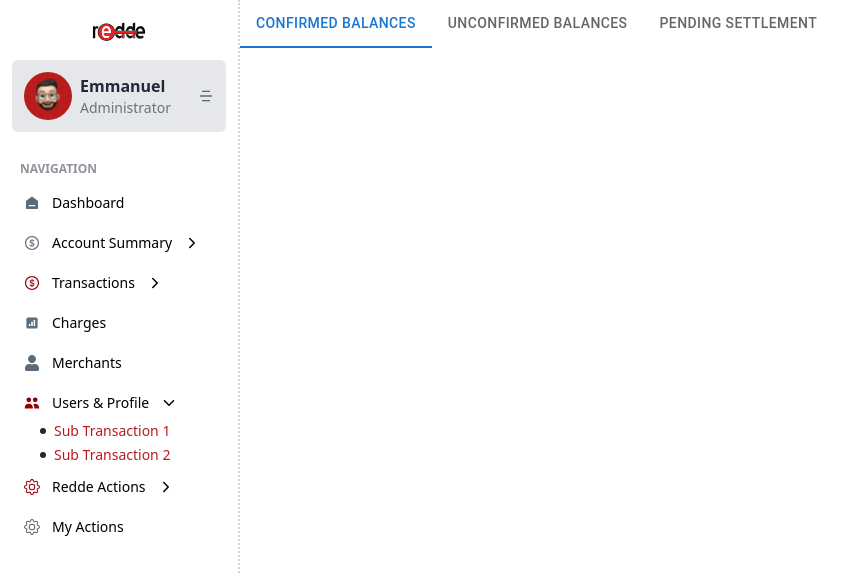
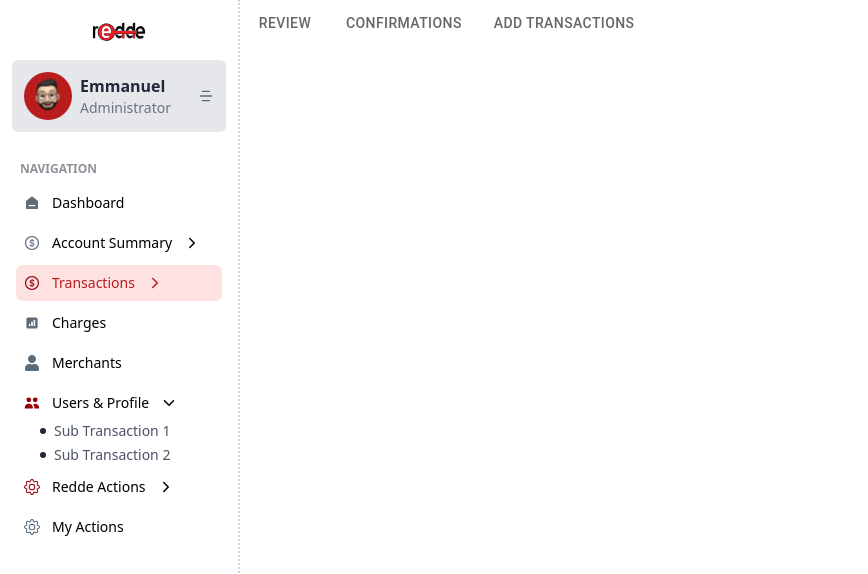
Before and after one commit to ellie-ctrl35/myapp, a React (Create React App) app: page /transactions in a window 1280 px wide. Shown: the top 574 px of the page, without its empty margins (0-868 px from the left). Built offline with nearby package versions, Linux system fonts and the light colour scheme.

Commit message:
Refactor: Sidenavs

```diff
--- a/src/Tabs/TransactionsTab.js
+++ b/src/Tabs/TransactionsTab.js
@@ -1,9 +1,8 @@
 import { BrowserRouter as Router, Route, Routes, Link, useLocation } from 'react-router-dom';
 import { Tabs, Tab } from '@mui/material';
 import Transaction from '../pages/Transactions/Transaction';
-import UnConfirmations from '../pages/AccountSummary/UnConfirmations';
-import PendingSettlement from '../pages/AccountSummary/PendingSettlement';
 import AddTransactions from '../pages/Transactions/AddTransactions';
+import Confirmations from '../pages/Transactions/Confirmations';
 
 
 const TransactionsTabs = () => {
@@ -13,14 +12,14 @@ const TransactionsTabs = () => {
     return (
       <div>
         <Tabs value={currentTab} aria-label="transactions tabs">
-          <Tab label="Confirmed Balances" value="confirmed-balances" component={Link} to="/transactions/confirmed-balances" />
-          <Tab label="Unconfirmed Balances" value="unconfirmed-balances" component={Link} to="/transactions/unconfirmed-balances" />
-          <Tab label="Pending Settlement" value="pending-settlement" component={Link} to="/transactions/pending-settlement" />
+          <Tab label="Review" value="review" component={Link} to="/transactions/review" />
+          <Tab label="Confirmations" value="confirmations" component={Link} to="/transactions/confirmations" />
+          <Tab label="Add Transactions" value="add-transactions" component={Link} to="/transactions/add-transactions" />
         </Tabs>
         <Routes>
-          <Route path="confirmed-balances" element={<Transaction />} />
-          <Route path="unconfirmed-balances" element={<UnConfirmations />} />
-          <Route path="pending-settlement" element={<PendingSettlement />} />
+          <Route path="review" element={<Transaction />} />
+          <Route path="confirmations" element={<Confirmations />} />
+          <Route path="add-transactions" element={<AddTransactions />} />
         </Routes>
       </div>
     );
--- /dev/null
+++ b/src/Tabs/UserTabs.js
@@ -0,0 +1,9 @@
+import React from 'react'
+
+const UserTabs = () => {
+  return (
+    <div>UserTabs</div>
+  )
+}
+
+export default UserTabs
--- a/src/components/SideNav.js
+++ b/src/components/SideNav.js
@@ -71,9 +71,14 @@ const SideNav = () => {
               </NavLink>
             </li>
             <li className="rounded-sm">
-              <div
+              <NavLink
                 onClick={() => setTransactionsOpen(!isTransactionsOpen)}
-                className="flex items-center p-2 space-x-3 rounded-md cursor-pointer hover:bg-red-100 mx-2"
+                to="/account-summary"
+                className={({ isActive }) =>
+                  isActive
+                    ? "flex items-center p-2 space-x-3 rounded-md bg-red-100 mx-2 text-red-700"
+                    : "flex items-center p-2 space-x-3 rounded-md hover:bg-red-100 mx-2"
+                }
               >
                 <AiOutlineDollar
                   color={
@@ -84,12 +89,12 @@ const SideNav = () => {
                   className="w-4 h-4"
                 />
                 {!isCollapsed && <span>Account Summary</span>}
-                {isTransactionsOpen ? (
+                {!isCollapsed && <>{isTransactionsOpen ? (
                   <IoIosArrowDown className="w-4 h-4 ml-auto" />
                 ) : (
                   <IoIosArrowForward className="w-4 h-4 ml-auto" />
-                )}
-              </div>
+                )}</>}
+              </NavLink>
               <div
                 className={`transition-max-height duration-300 ease-in-out overflow-hidden ${
                   isTransactionsOpen ? "max-h-96" : "max-h-0"
@@ -101,7 +106,7 @@ const SideNav = () => {
                     <NavLink
                       to="/account-summary/confirmed-balances"
                       className={({ isActive }) =>
-                        isActive ? "text-red-700" : "text-red-700"
+                        isActive ? "text-red-700" : "text-gray-600"
                       }
                     >
                       Confirmed Balances
@@ -112,10 +117,10 @@ const SideNav = () => {
                     <NavLink
                       to="/account-summary/unconfirmed-balances"
                       className={({ isActive }) =>
-                        isActive ? "text-red-700" : "text-red-700"
+                        isActive ? "text-red-700" : "text-gray-600"
                       }
                     >
-                      UnConfirmed Balances
+                      Unconfirmed Balances
                     </NavLink>
                   </li>
                   <li className="flex items-center">
@@ -123,7 +128,7 @@ const SideNav = () => {
                     <NavLink
                       to="/account-summary/pending-settlement"
                       className={({ isActive }) =>
-                        isActive ? "text-red-700" : "text-red-700"
+                        isActive ? "text-red-700" : "text-gray-600"
                       }
                     >
                       Pending Settlements
@@ -134,19 +139,24 @@ const SideNav = () => {
                     <NavLink
                       to="/account-summary/transaction-balances"
                       className={({ isActive }) =>
-                        isActive ? "text-red-700" : "text-red-700"
+                        isActive ? "text-red-700" : "text-gray-600"
                       }
                     >
-                      Balance Transactions
+                      Transaction Balances
                     </NavLink>
                   </li>
                 </ul>
               </div>
             </li>
             <li className="rounded-sm">
-              <div
+              <NavLink
                 onClick={() => setSubTransactionsOpen(!isSubTransactionsOpen)}
-                className="flex items-center p-2 space-x-3 rounded-md cursor-pointer hover:bg-red-100 mx-2"
+                to="/transactions"
+                className={({ isActive }) =>
+                  isActive
+                    ? "flex items-center p-2 space-x-3 rounded-md bg-red-100 mx-2 text-red-700"
+                    : "flex items-center p-2 space-x-3 rounded-md hover:bg-red-100 mx-2"
+                }
               >
                 <AiOutlineDollar
                   color={
@@ -162,7 +172,7 @@ const SideNav = () => {
                 ) : (
                   <IoIosArrowForward className="w-4 h-4 ml-auto" />
                 )}
-              </div>
+              </NavLink>
               <div
                 className={`transition-max-height duration-300 ease-in-out overflow-hidden ${
                   isSubTransactionsOpen ? "max-h-96" : "max-h-0"
@@ -172,34 +182,34 @@ const SideNav = () => {
                   <li className="flex items-center">
                     <span className="w-1.5 h-1.5 rounded-full bg-gray-800 mr-2"></span>
                     <NavLink
-                      to="/transactions"
+                      to="/transactions/review"
                       className={({ isActive }) =>
-                        isActive ? "text-red-700" : "text-red-700"
+                        isActive ? "text-red-700" : "text-gray-600"
                       }
                     >
-                      Sub Transaction 1
+                     Review
                     </NavLink>
                   </li>
                   <li className="flex items-center">
                     <span className="w-1.5 h-1.5 rounded-full bg-gray-800 mr-2"></span>
                     <NavLink
-                      to="/transactions/confirmed"
+                      to="/transactions/confirmations"
                       className={({ isActive }) =>
-                        isActive ? "text-red-700" : "text-red-700"
+                        isActive ? "text-red-700" : "text-gray-600"
                       }
                     >
-                      Sub Transaction 2
+                      Confirmations
                     </NavLink>
                   </li>
                   <li className="flex items-center">
                     <span className="w-1.5 h-1.5 rounded-full bg-gray-800 mr-2"></span>
                     <NavLink
-                      to="/transactions/unconfirmed"
+                      to="/transactions/add-transactions"
                       className={({ isActive }) =>
-                        isActive ? "text-red-700" : "text-red-700"
+                        isActive ? "text-red-700" : "text-gray-600"
                       }
                     >
-                      Sub Transaction 3
+                      Add Transactions
                     </NavLink>
                   </li>
                 </ul>
@@ -270,7 +280,7 @@ const SideNav = () => {
                     <NavLink
                       to="/transactions/sub1"
                       className={({ isActive }) =>
-                        isActive ? "text-red-700" : "text-red-700"
+                        isActive ? "text-red-700" : "text-gray-600"
                       }
                     >
                       Sub Transaction 1
@@ -281,7 +291,7 @@ const SideNav = () => {
                     <NavLink
                       to="/transactions/sub2"
                       className={({ isActive }) =>
-                        isActive ? "text-red-700" : "text-red-700"
+                        isActive ? "text-red-700" : "text-gray-600"
                       }
                     >
                       Sub Transaction 2
@@ -321,7 +331,7 @@ const SideNav = () => {
                     <NavLink
                       to="/transactions/sub1"
                       className={({ isActive }) =>
-                        isActive ? "text-red-700" : "text-red-700"
+                        isActive ? "text-red-700" : "text-gray-600"
                       }
                     >
                       Sub Transaction 1
@@ -332,7 +342,7 @@ const SideNav = () => {
                     <NavLink
                       to="/transactions/sub2"
                       className={({ isActive }) =>
-                        isActive ? "text-red-700" : "text-red-700"
+                        isActive ? "text-red-700" : "text-gray-600"
                       }
                     >
                       Sub Transaction 2
@@ -343,7 +353,7 @@ const SideNav = () => {
                     <NavLink
                       to="/transactions/sub3"
                       className={({ isActive }) =>
-                        isActive ? "text-red-700" : "text-red-700"
+                        isActive ? "text-red-700" : "text-gray-600"
                       }
                     >
                       Sub Transaction 3
@@ -354,7 +364,7 @@ const SideNav = () => {
                     <NavLink
                       to="/transactions/sub3"
                       className={({ isActive }) =>
-                        isActive ? "text-red-700" : "text-red-700"
+                        isActive ? "text-red-700" : "text-gray-600"
                       }
                     >
                       Sub Transaction 3
--- /dev/null
+++ b/src/pages/Transactions/Confirmations.jsx
@@ -0,0 +1,9 @@
+import React from 'react'
+
+const Confirmations = () => {
+  return (
+    <div>Confirmations</div>
+  )
+}
+
+export default Confirmations
```
